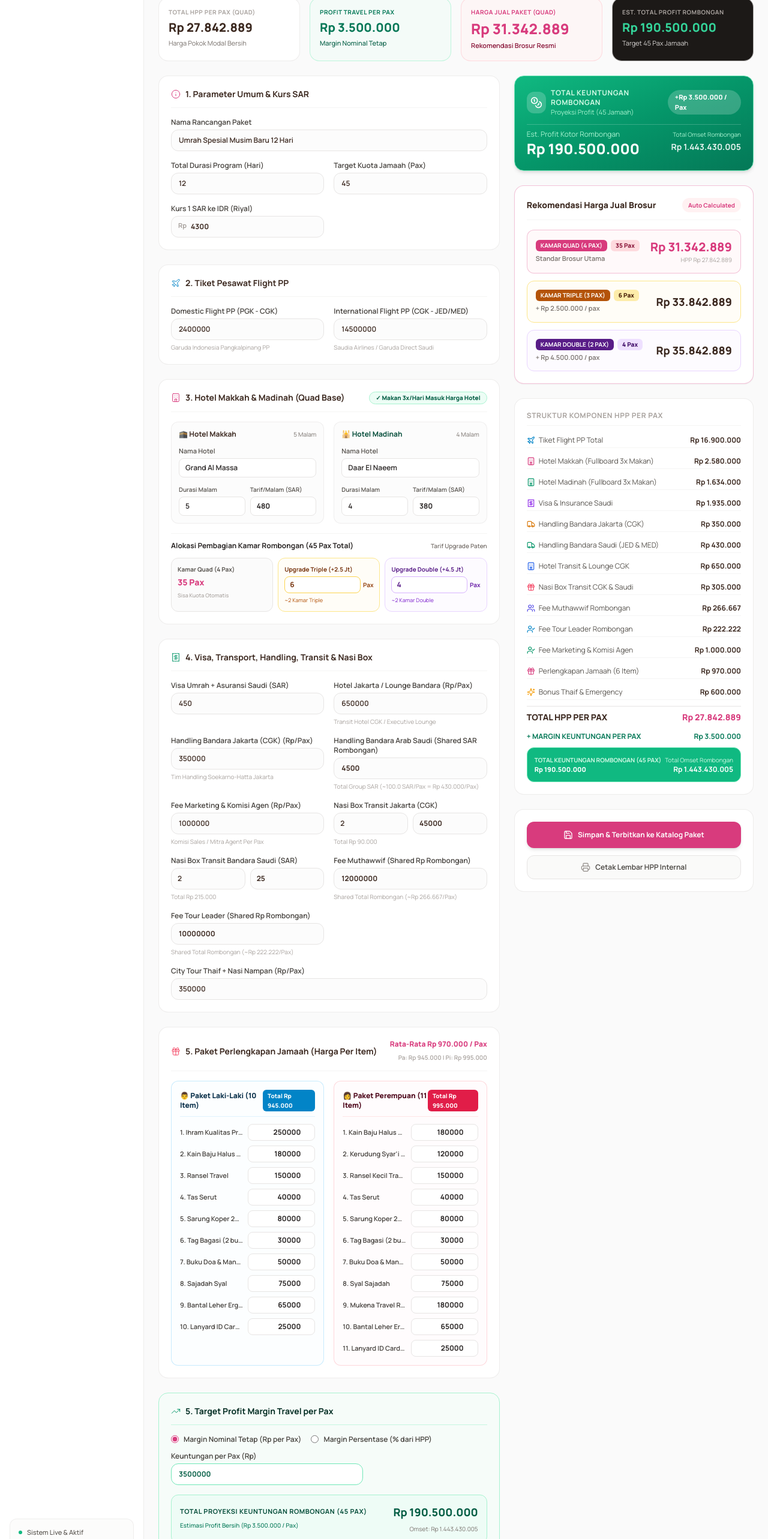
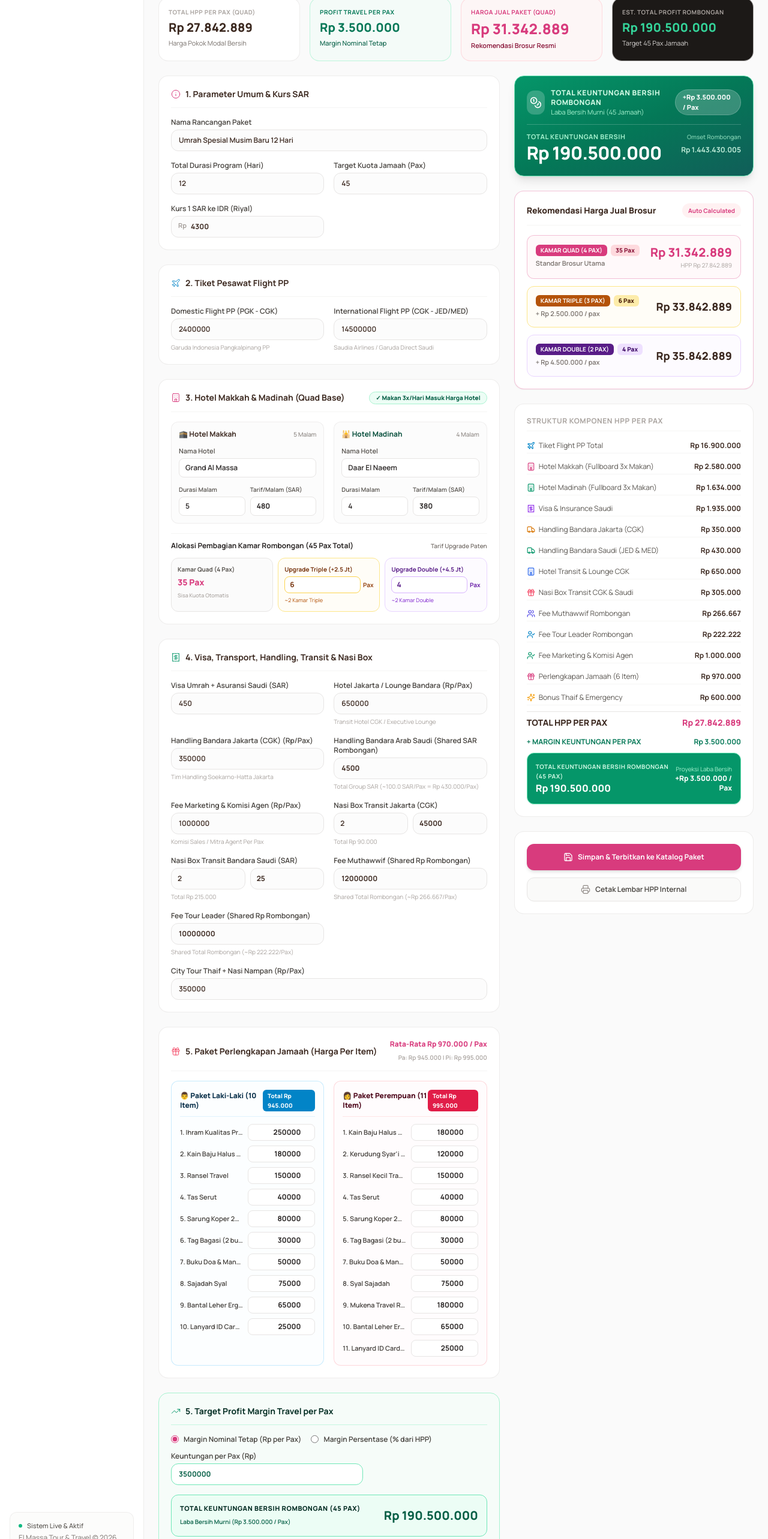
Before and after one commit to darcia2024/elmassa-administration, a Next.js app: page /paket/kalkulator in a window 1280 px wide. Shown: the part 234-2800 px from the top of the page at 60% size. Built offline with nearby package versions, Linux system fonts and the light colour scheme; sample sign-in values are in the browser's storage.

Commit message:
feat: emphasize pure Net Profit (Keuntungan Bersih Murni) in HPP calculator

```diff
--- a/app/paket/kalkulator/page.tsx
+++ b/app/paket/kalkulator/page.tsx
@@ -1147,22 +1147,19 @@ export default function PackageCalculatorPage() {
                 )}
               </div>
 
-              {/* LIVE KEUNTUNGAN CARD IN SECTION 3 */}
-              <div className="rounded-xl border border-emerald-200 bg-emerald-50/70 p-3.5 flex items-center justify-between">
+              {/* LIVE KEUNTUNGAN BERSIH CARD IN SECTION 3 */}
+              <div className="rounded-xl border border-emerald-300 bg-emerald-50 p-3.5 flex items-center justify-between">
                 <div>
-                  <span className="text-[11px] font-bold text-emerald-900 block uppercase tracking-wider">
-                    Total Proyeksi Keuntungan Rombongan ({targetPax} Pax)
-                  </span>
-                  <span className="text-[10px] text-emerald-700 font-medium">
-                    Estimasi Profit Bersih ({formatRupiah(calculations.profitPerPax)} / Pax)
+                  <span className="text-[11px] font-extrabold text-emerald-950 block uppercase tracking-wider">
+                    Total Keuntungan Bersih Rombongan ({targetPax} Pax)
+                  </span>
+                  <span className="text-[10px] text-emerald-800 font-semibold">
+                    Laba Bersih Murni ({formatRupiah(calculations.profitPerPax)} / Pax)
                   </span>
                 </div>
                 <div className="text-right">
-                  <span className="text-lg font-black text-emerald-800 block">
+                  <span className="text-xl font-black text-emerald-800 block">
                     {formatRupiah(calculations.totalGroupProfit)}
-                  </span>
-                  <span className="text-[10px] text-stone-500">
-                    Omset: {formatRupiah(calculations.totalGroupRevenue)}
                   </span>
                 </div>
               </div>
@@ -1174,31 +1171,31 @@ export default function PackageCalculatorPage() {
           {/* RIGHT 5 COLUMNS: LIVE COST BREAKDOWN & SELLING PRICE TIERS */}
           <div className="lg:col-span-5 space-y-6">
 
-            {/* 💰 HIGHLIGHT CARD: TOTAL KEUNTUNGAN ROMBONGAN */}
-            <div className="rounded-2xl border border-emerald-300 bg-gradient-to-br from-emerald-500 via-emerald-600 to-emerald-700 p-5 text-white shadow-md space-y-3">
+            {/* 💰 HIGHLIGHT CARD: TOTAL KEUNTUNGAN BERSIH ROMBONGAN */}
+            <div className="rounded-2xl border border-emerald-300 bg-gradient-to-br from-emerald-600 via-emerald-700 to-teal-800 p-5 text-white shadow-lg space-y-3">
               <div className="flex items-center justify-between">
-                <div className="flex items-center gap-2">
-                  <div className="flex h-9 w-9 items-center justify-center rounded-xl bg-white/20 text-white backdrop-blur-xs">
+                <div className="flex items-center gap-2.5">
+                  <div className="flex h-10 w-10 items-center justify-center rounded-xl bg-white/20 text-white backdrop-blur-xs shadow-xs">
                     <Coins className="h-5 w-5" />
                   </div>
                   <div>
-                    <h3 className="text-xs font-bold uppercase tracking-wider text-emerald-100">Total Keuntungan Rombongan</h3>
-                    <p className="text-[11px] text-emerald-200">Proyeksi Profit ({targetPax} Jamaah)</p>
-                  </div>
-                </div>
-                <span className="rounded-full bg-white/20 px-3 py-1 text-[11px] font-extrabold text-white backdrop-blur-xs">
+                    <h3 className="text-xs font-black uppercase tracking-wider text-emerald-100">Total Keuntungan Bersih Rombongan</h3>
+                    <p className="text-[11px] text-emerald-200">Laba Bersih Murni ({targetPax} Jamaah)</p>
+                  </div>
+                </div>
+                <span className="rounded-full bg-white/20 px-3 py-1 text-[11px] font-extrabold text-white backdrop-blur-xs border border-white/20">
                   +{formatRupiah(calculations.profitPerPax)} / Pax
                 </span>
               </div>
 
-              <div className="pt-2 flex items-baseline justify-between border-t border-white/20">
+              <div className="pt-3 flex items-baseline justify-between border-t border-white/20">
                 <div>
-                  <span className="text-xs text-emerald-200 block">Est. Profit Kotor Rombongan</span>
-                  <span className="text-2xl font-black text-white">{formatRupiah(calculations.totalGroupProfit)}</span>
+                  <span className="text-[11px] font-bold text-emerald-200 uppercase tracking-wider block">Total Keuntungan Bersih</span>
+                  <span className="text-3xl font-black text-white tracking-tight">{formatRupiah(calculations.totalGroupProfit)}</span>
                 </div>
                 <div className="text-right">
-                  <span className="text-[10px] text-emerald-200 block">Total Omset Rombongan</span>
-                  <span className="text-sm font-bold text-white/90">{formatRupiah(calculations.totalGroupRevenue)}</span>
+                  <span className="text-[10px] text-emerald-200/80 block font-medium">Omset Rombongan</span>
+                  <span className="text-xs font-bold text-emerald-100/90">{formatRupiah(calculations.totalGroupRevenue)}</span>
                 </div>
               </div>
             </div>
@@ -1383,19 +1380,19 @@ export default function PackageCalculatorPage() {
                   <span>{formatRupiah(calculations.profitPerPax)}</span>
                 </div>
 
-                {/* TOTAL KEUNTUNGAN ROMBONGAN */}
-                <div className="rounded-xl border border-emerald-300 bg-emerald-500 p-3 text-white flex items-center justify-between mt-2">
+                {/* TOTAL KEUNTUNGAN BERSIH ROMBONGAN */}
+                <div className="rounded-xl border border-emerald-300 bg-emerald-600 p-3.5 text-white flex items-center justify-between mt-2 shadow-sm">
                   <div>
-                    <span className="text-[10px] uppercase font-bold text-emerald-100 block">
-                      TOTAL KEUNTUNGAN ROMBONGAN ({targetPax} PAX)
+                    <span className="text-[10px] uppercase font-bold text-emerald-100 block tracking-wider">
+                      TOTAL KEUNTUNGAN BERSIH ROMBONGAN ({targetPax} PAX)
                     </span>
-                    <span className="text-[11px] font-extrabold text-white">
+                    <span className="text-base font-black text-white">
                       {formatRupiah(calculations.totalGroupProfit)}
                     </span>
                   </div>
                   <div className="text-right">
-                    <span className="text-[10px] text-emerald-100 block">Total Omset Rombongan</span>
-                    <span className="text-xs font-bold text-white">{formatRupiah(calculations.totalGroupRevenue)}</span>
+                    <span className="text-[10px] text-emerald-200 block">Proyeksi Laba Bersih</span>
+                    <span className="text-xs font-extrabold text-white">+{formatRupiah(calculations.profitPerPax)} / Pax</span>
                   </div>
                 </div>
 
```
